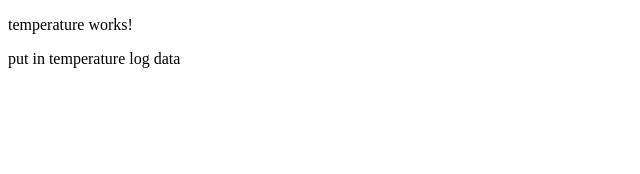
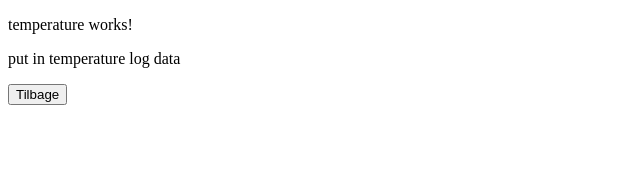
Before and after one commit to camkurup/svinefarm-angular-application, an Angular app: page /temperature in a window 1280 px wide. Shown: the top 174 px of the page, without its empty margins (0-640 px from the left). Built offline with nearby package versions, Linux system fonts and the light colour scheme; no server answers.

Commit message:
små tilføjelser

```diff
--- a/src/app/app-routing.module.ts
+++ b/src/app/app-routing.module.ts
@@ -1,11 +1,14 @@
 import { NgModule } from '@angular/core';
 import { RouterModule, Routes } from '@angular/router';
 import { DashboardComponent } from './dashboard/dashboard.component';
+import { LightComponent } from './light/light.component';
 import { TemperatureComponent } from './temperature/temperature.component';
 
 const routes: Routes = [
   {path:"", component: DashboardComponent},
-  {path:"temperature", component: TemperatureComponent}];
+  {path:"temperature", component: TemperatureComponent},
+  {path:"light", component: LightComponent}
+];
 
 @NgModule({
   imports: [RouterModule.forRoot(routes)],
--- a/src/app/dashboard/dashboard.component.html
+++ b/src/app/dashboard/dashboard.component.html
@@ -1,11 +1,11 @@
 <h2>Dashboard</h2>
 <ul class="DashLigts"></ul>
 <li *ngFor="let dashlight of dashLights">
-    <button type="button">
+    <button type="button" routerLink="/light">
         <p>LightLevel Outside</p>
         <span class="LightLevelOutside">{{dashlight.LightLevelOutside}}</span>
     </button><br>
-    <button type="button">
+    <button type="button" routerLink="/light">
         <p>LightLevel In Stable</p>
         <span class="LightLevelInStable">{{dashlight.LightLevelInStable}}</span>
     </button><br><br>
@@ -15,7 +15,7 @@
         <p>Temperature</p>
         <span class="Temperature">{{dashtemperature.Temperature}}</span>
     </button><br>
-    <button type="button">
+    <button type="button" routerLink="/temperature">
         <p>UV-Light On</p>
         <span class="UV-Light">{{dashtemperature.UVLightOn}}</span>
     </button>
--- a/src/app/light/light.component.html
+++ b/src/app/light/light.component.html
@@ -1 +1,4 @@
 <p>light works!</p>
+<button type="button" routerLink="/">
+    <span class="back">Tilbage</span>
+</button><br>
--- a/src/app/temperature/temperature.component.html
+++ b/src/app/temperature/temperature.component.html
@@ -1,2 +1,5 @@
 <p>temperature works!</p>
 <p>put in temperature log data</p>
+<button type="button" routerLink="/">
+    <span class="back">Tilbage</span>
+</button><br>
```
